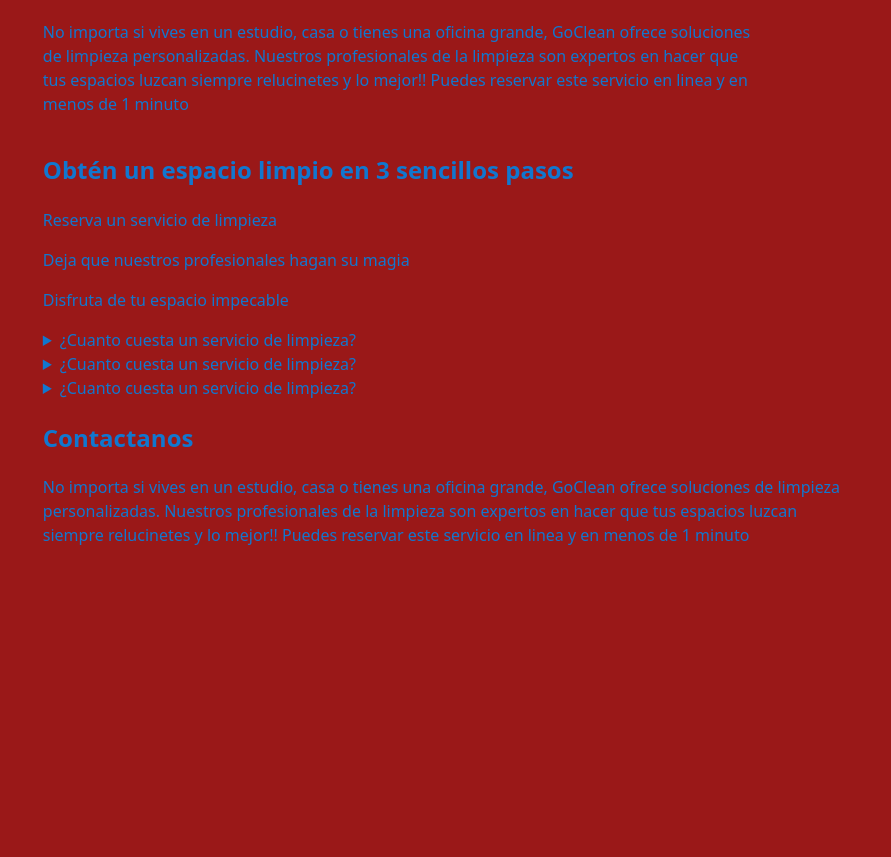
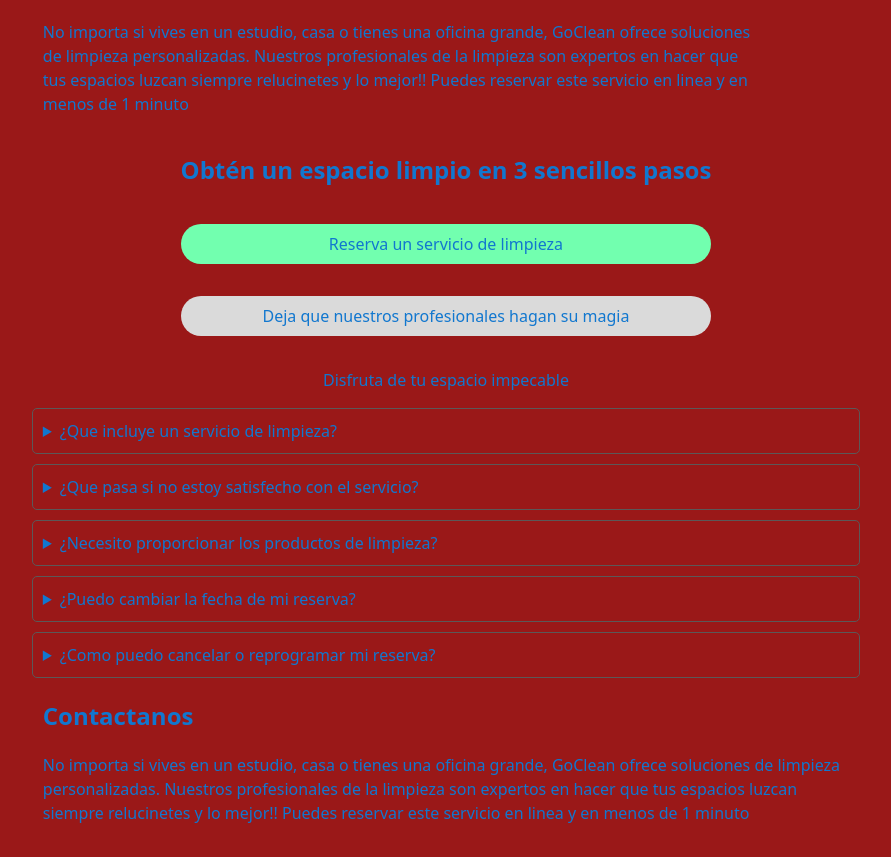
Before and after one commit to tonguiino/GoClean, a React (Vite) app: page / in a window 1280 px wide. Shown: the part 600-1457 px from the top of the page, without its empty margins (194-1085 px from the left). Before the commit the page ends 1179 px from the top, so only its background shows below. Built offline with nearby package versions, Linux system fonts and the light colour scheme.

Commit message:
Se añadieron contenido y estilos nuevos para acordeon despleganble

```diff
--- a/src/pages/home/Home.jsx
+++ b/src/pages/home/Home.jsx
@@ -1,6 +1,8 @@
 import Menu from "../../components/header/menu"
 import banner from "../../assets/img/Se_Un_Socio.jpg"
 import "./Home.scss"
+import { IoIosArrowForward } from "react-icons/io";
+
 
 
 const Home = () => {
@@ -23,16 +25,32 @@
                 </div>
                 <div className="contaeiner-goclean-questions">
                     <details name="goclean">
-                        <summary >¿Cuanto cuesta un servicio de limpieza?</summary>
-                        <p>Lorem ipsum dolor sit amet consectetur, adipisicing elit. Odio similique assumenda rem iure hic! Suscipit, obcaecati deserunt quae quia non dignissimos et perspiciatis quidem repellat mollitia soluta sit sint alias!</p>
+                        <summary >¿Que incluye un servicio de limpieza?</summary>
+                        <p>Un servicio de limpieza cubre la limpieza general de los espacios acordados, como habitaciones, baños, cocina y áreas comunes. Dependiendo del plan elegido, puede incluir barrido, trapeado, aspirado, desinfección de superficies y organización básica.</p>
                     </details>
                     <details name="goclean">
-                        <summary >¿Cuanto cuesta un servicio de limpieza?</summary>
-                        <p>Lorem ipsum dolor sit amet consectetur, adipisicing elit. Odio similique assumenda rem iure hic! Suscipit, obcaecati deserunt quae quia non dignissimos et perspiciatis quidem repellat mollitia soluta sit sint alias!</p>
+                        <summary >¿Que pasa si no estoy satisfecho con el servicio?</summary>
+                        <p>Queremos que estés completamente satisfecho. Si el servicio no cumple tus expectativas, puedes reportarlo en nuestra plataforma dentro de las primeras 24 horas. Evaluaremos tu caso y podremos ofrecerte una corrección gratuita o un reembolso parcial, según corresponda.</p>
                     </details>
                     <details name="goclean">
-                        <summary >¿Cuanto cuesta un servicio de limpieza?</summary>
-                        <p>Lorem ipsum dolor sit amet consectetur, adipisicing elit. Odio similique assumenda rem iure hic! Suscipit, obcaecati deserunt quae quia non dignissimos et perspiciatis quidem repellat mollitia soluta sit sint alias!</p>
+                        <summary >¿Necesito proporcionar los productos de limpieza?</summary>
+                        <p>No es obligatorio. Nuestros socios llevan sus propios productos y herramientas. Sin embargo, si prefieres que usen productos específicos, puedes coordinarlo con el socio antes del servicio.</p>
+                    </details>
+                    <details name="goclean">
+                        <summary >¿Puedo cambiar la fecha de mi reserva?</summary>
+                        <p>Sí, entendemos que los planes pueden cambiar. Puedes modificar la fecha de tu servicio a través de la plataforma, siempre que lo hagas con al menos 24 horas de anticipación.</p>
+                    </details>
+                    <details name="goclean">
+                        <summary >¿Como puedo cancelar o reprogramar mi reserva?</summary>
+                        <p>Desde la sección de reservas en nuestra plataforma, puedes cancelar o reprogramar tu servicio. Si cancelas con al menos 24 horas de antelación, recibirás un reembolso total. Para cancelaciones con menos tiempo, pueden aplicarse cargos según nuestras políticas.
+
+
+
+
+
+
+
+</p>
                     </details>
                 </div>
                 <div className="container-goclean-contac">
--- a/src/pages/home/home.scss
+++ b/src/pages/home/home.scss
@@ -13,12 +13,48 @@
         }
     }
 
-    .container-goclean-text{
+    .container-goclean-text {
         width: 45em;
     }
 
+    .container-goclean-step {
+        display: grid;
+        place-content: center;
+        text-align: center;
+
+        p:nth-child(2) {
+            background-color: #72ffaf;
+            padding: 8px 5px;
+            border-radius: 50px;
+
+        }
+
+        p:nth-child(3) {
+            background-color: #dadada;
+            padding: 8px 5px;
+            border-radius: 50px;
+        }
+
+    }
+
+    .contaeiner-goclean-questions{
+        display: flex;
+        flex-direction: column;
+        align-items: center;
+        gap: 10px;
 
 
+        details{
+            list-style: none;
+            border: 1px solid rgb(91, 88, 88);
+            border-radius: 5px;
+            padding: 10px;
+            width: 100%;
+            cursor: pointer;
+
+        }
+        summary::-webkit-details-marker { display: none; }
+    }
 
 
 }
```
